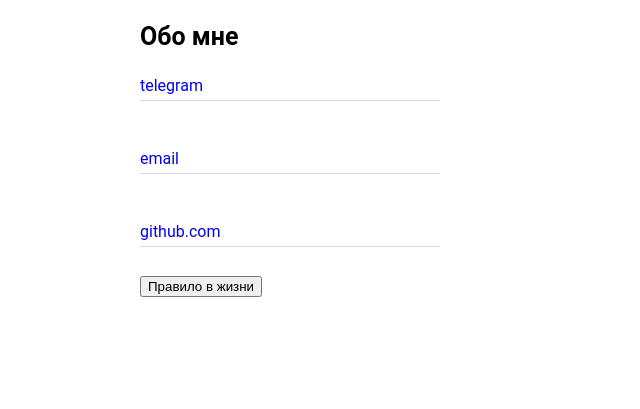
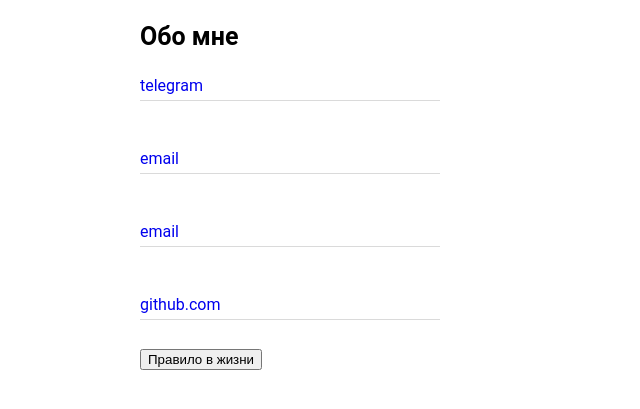
Before and after one commit to Dmitry-Sharin-QA/Dmitry-Sharin-QA.github.io, a plain HTML site: page index.html in a window 1280 px wide. Shown: the part 373-782 px from the top of the page, without its empty margins (0-640 px from the left). Drawn offline with Linux system fonts and the light colour scheme.

Commit message:
новое мыло

```diff
--- a/index.html
+++ b/index.html
@@ -23,6 +23,8 @@
 				<br>
 				<a href="mailto:Dimkasharin@yandex.ru">email</a>
 				<br>
+				<a href="mailto:unkas-02@mail.ru">email</a>
+				<br>
 			    <a href="https://github.com/Dmitry-Sharin-QA">github.com</a>
 			</div>
 				<button type="button">Правило в жизни</button>
```
